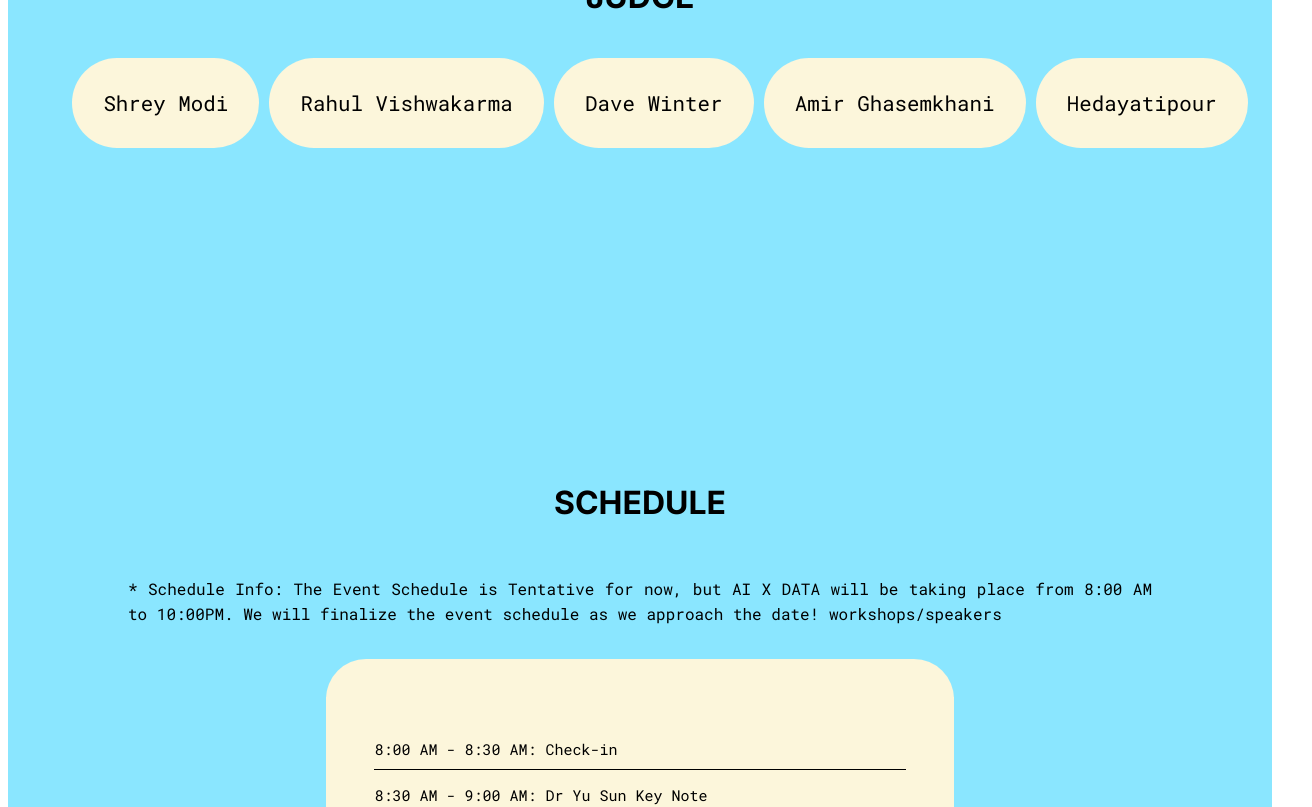
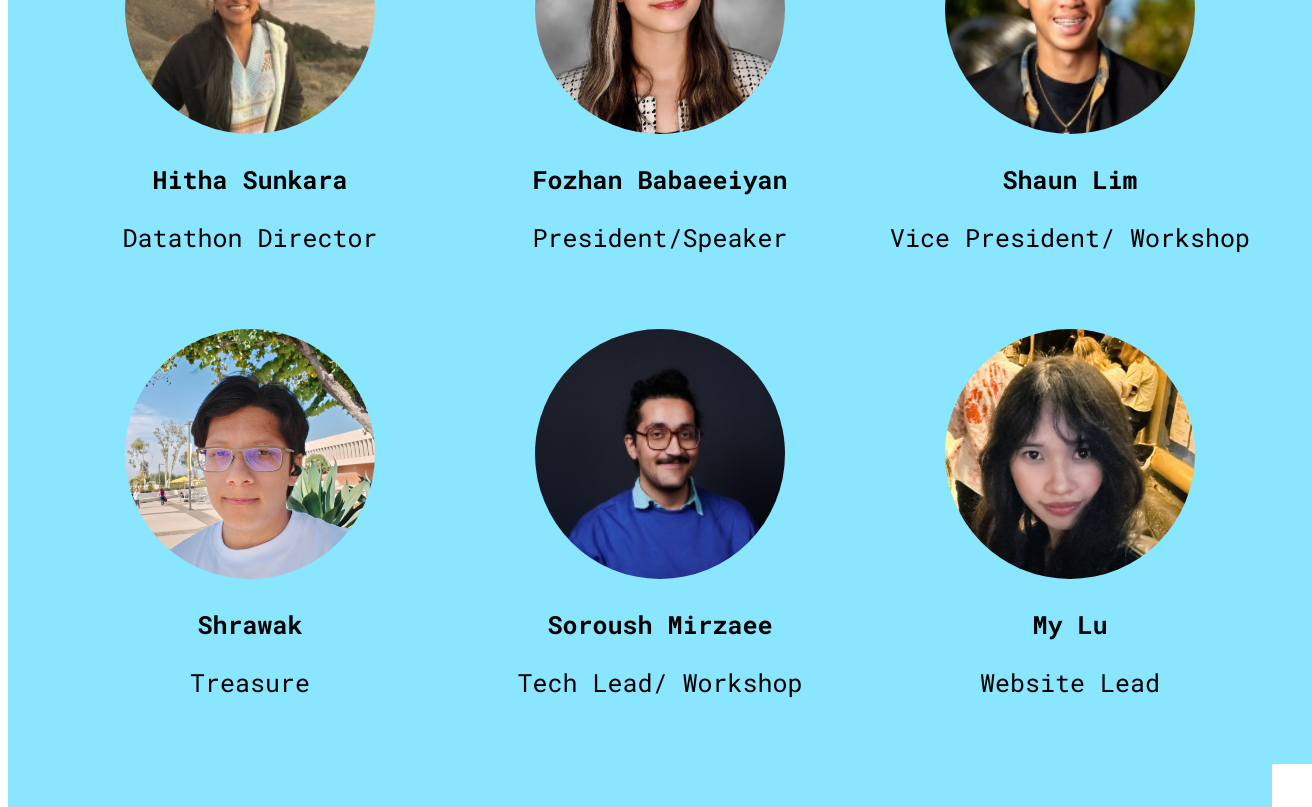
Before and after one commit to CSULBAIResearch/AI_Datathon_1.0, a React (Create React App) app: page / in a window 1280 px wide. Shown: the part 2860-3667 px from the top of the page, 1312 px wide, since content can reach past the window. Built offline with nearby package versions, Linux system fonts and the light colour scheme.

Commit message:
finish the member section

```diff
--- a/src/App.js
+++ b/src/App.js
@@ -3,7 +3,7 @@
 import React from 'react';
 
 import {NavBar, Counter} from './component';
-import { HeroPage,PillarPage,QAPage,ContactPage,Schedule,JudgePage } from './container';
+import { HeroPage,PillarPage,QAPage,ContactPage,Schedule,JudgePage, MemberPage } from './container';
 import './App.css';
 // import { callApi } from './api';
 //import { BrowserRouter as Router, Routes, Route } from 'react-router-dom';
@@ -17,6 +17,7 @@ const App = () => (
     <Counter/>
     <PillarPage/>
     {/* <ApplicationPage/> */}
+    <MemberPage/>
     <JudgePage/>
     <Schedule/>
 
--- a/src/component/memberComp/memberComponent.css
+++ b/src/component/memberComp/memberComponent.css
@@ -1,6 +1,28 @@
+.member__component{
+    display: flex;
+    flex-direction: column;
+    justify-content: center;
+    align-items: center;
+}
 
-.memberComponent{
-    width: 50px;
-    height: 50px;
-    background-color: red;
+.memberContainer-img{
+    position: relative;
+    overflow: hidden;
 }
+
+.memberContainer-img img{
+    width: 250px;
+    height: 250px;
+    object-fit: cover;
+    border-radius: 100%;
+}
+
+.memberContainer-description p{
+    font-size: 25px;
+    text-align: center;
+    font-family:"Roboto Mono", serif ;
+}
+
+.memberContainer-name{
+    font-weight: bold;
+}
--- a/src/component/memberComp/memberComponent.jsx
+++ b/src/component/memberComp/memberComponent.jsx
@@ -1,20 +1,19 @@
 import React from 'react'
 import './memberComponent.css'
 
+import ShaunLime from "../../asset/memberImg/Shaun_Lim.jpg"
 
-
-const MemberComponent = () => {
+const MemberComponent = ({memberName, memberPosition,memberImg}) => {
   return (
-    <div className='memberComponent-container'>
-        <div className="img-container">
-            <img src="" alt="" />
+    <div className="member__component">
+        <div className="memberContainer-img">
+            <img src={memberImg}alt="member img" />
         </div>
 
-        <div className="describtion-container">
-            <p>name1</p>
-            <p>positon</p>
+        <div className="memberContainer-description">
+            <p className="memberContainer-name">{memberName}</p>
+            <p className="memberContainer-major ">{memberPosition}</p>
         </div>
-
     </div>
   )
 }
--- a/src/component/navBar/NavBar.jsx
+++ b/src/component/navBar/NavBar.jsx
@@ -33,6 +33,7 @@ const NavBar = () => {
                         <ul className='club__navbar-smallscreen_links'>
                         <li><a href="#Home">Home</a></li>
                         <li><a href="#Pillar">Pillar </a></li>
+                        <li><a href="#Member">Member </a></li>
                         <li><a href="#Judge">Judge </a></li>
                         <li><a href="#Application">Application</a></li>
                         <li><a href="#Schedule">Schedule</a></li>
--- a/src/container/MemberPage/MemberPage.css
+++ b/src/container/MemberPage/MemberPage.css
@@ -2,10 +2,35 @@
 
 
 .memberPage-container{
+    gap:20px;
+    background: #8ae6ff;
+    padding: 20px;
+
+    flex-direction: column;
+}
+
+.member-section{
+    margin-top: 5em;
     display: grid;
-    grid-template-columns: repeat(4,1fr);
-    gap:20px;
-
-    /* background: lightcoral; */
+    grid-template-columns: repeat(3,1fr);
+    gap:50px;
     padding: 20px;
 }
+
+@media screen and (max-width: 1024px){
+    .member-section{
+        grid-template-columns: repeat(3,1fr);
+    }
+}
+
+@media screen and (max-width: 850px){
+    .member-section{
+        grid-template-columns: repeat(2,1fr);
+    }
+}
+
+@media screen and (max-width: 500px){
+    .member-section{
+        grid-template-columns: repeat(1,1fr);
+    }
+}
--- a/src/container/MemberPage/MemberPage.jsx
+++ b/src/container/MemberPage/MemberPage.jsx
@@ -1,24 +1,69 @@
 import React from 'react'
 import {MemberComponent  } from '../../component'
+import './MemberPage.css'
+
+
+//member image
+import ShaunLime from "../../asset/memberImg/Shaun_Lim.jpg"
+import Camille from "../../asset/memberImg/Camille Wong.jpg"
+import Fozhan from "../../asset/memberImg/Foojan Babaeeian.jpg"
+import Hitha from "../../asset/memberImg/Hitha Sunkara.jpeg"
+import Jose from "../../asset/memberImg/Jose L. Avilla.png"
+import Joshua from "../../asset/memberImg/Joshua_Nwabuzor.jpg"
+import MyLu from "../../asset/memberImg/MyLu.jpeg"
+import Shrawak from "../../asset/memberImg/Shrawak Shakya.png"
+import Soroush from "../../asset/memberImg/Soroush Mirzaee.jpeg"
+
+
+
+
 
 const MemberInfo = [
         {
-            name: "name1",
-            position: "pos1"
+            name: "Hitha Sunkara",
+            position: "Datathon Director",
+            memberImg : Hitha,
         },
         {
-            name: "name1",
-            position: "pos1"
+            name: "Fozhan Babaeeiyan",
+            position: "President/Speaker",
+            memberImg : Fozhan,
+        },
+        {
+            name: "Shaun Lim",
+            position: "Vice President/ Workshop",
+            memberImg : ShaunLime,
+        },
+        {
+            name: "Shrawak",
+            position: "Treasure",
+            memberImg : Shrawak,
+        },
+        {
+            name: "Soroush Mirzaee",
+            position: "Tech Lead/ Workshop",
+            memberImg : Soroush,
+        },
+        {
+            name: "My Lu",
+            position: "Website Lead",
+            memberImg : MyLu,
         },
     ]
 const MemberPage = () => {
 
     return (
     <div className='memberPage-container flex__center box__container'>
-        <h1>Member Page</h1>
+        <h1 className='heroHeading1'>Member Page</h1>
         <div className="member-section">
-
-            <MemberComponent/>
+            {MemberInfo.map((member, index)=>
+                <MemberComponent
+                key = {index}
+                memberImg={member.memberImg}
+                memberName={member.name}
+                memberPosition={member.position}
+                />
+            )}
 
         </div>
 
```
Also changed, not shown: src/asset/memberImg/MyLu.jpeg (renamed from src/asset/memberImg/MyLu.99817224355787326b4f.jpeg).
